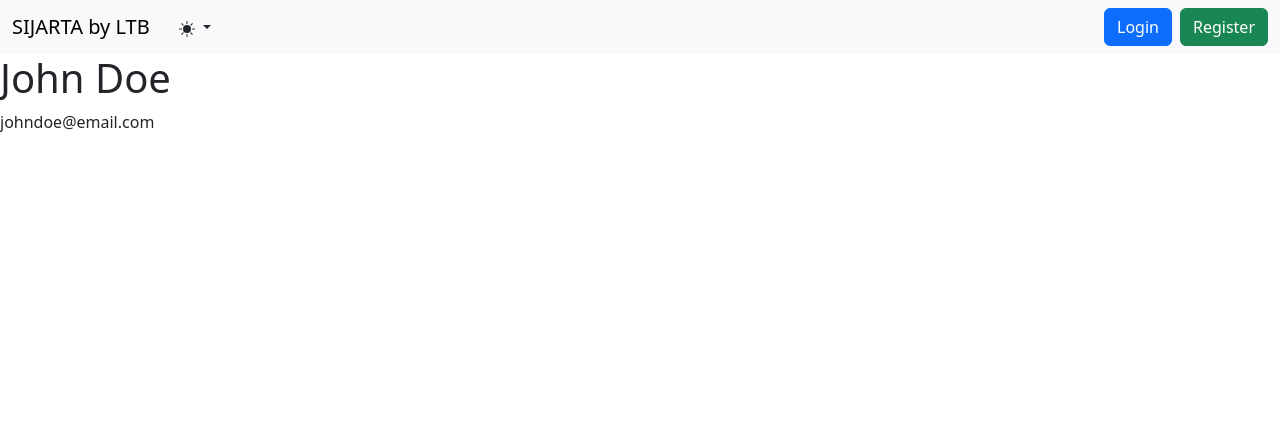
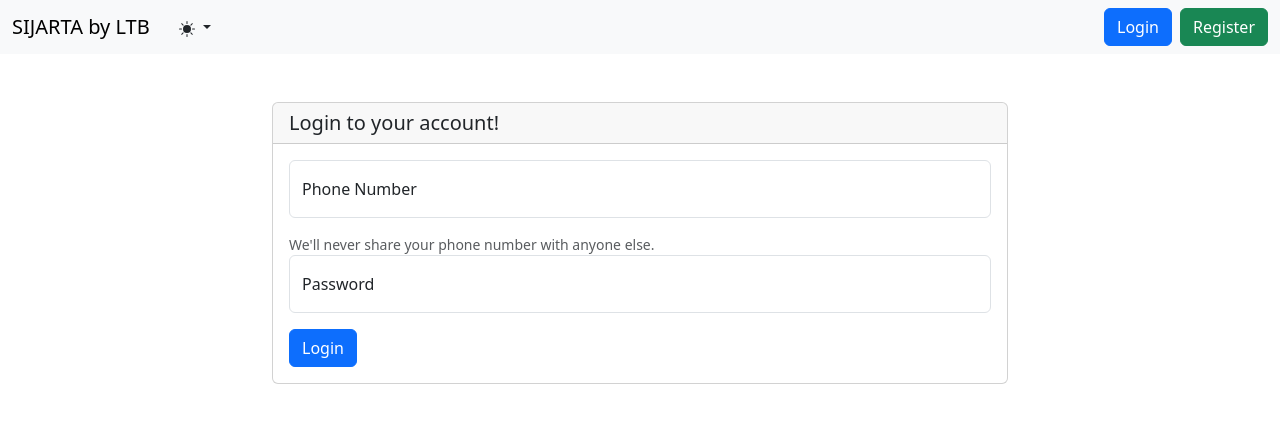
Before and after one commit to zufarra/sijarta-ltb, a Django app: page /users/login/ in a window 1280 px wide. Shown: the top 423 px of the page. Run offline with Django 5.2, Linux system fonts and the light colour scheme.

Commit message:
feat: create login page

```diff
--- a/users/templates/show_login.html
+++ b/users/templates/show_login.html
@@ -5,6 +5,34 @@
 {% endblock meta %}
 {% block content %}
     {% include 'navbar.html' %}
-    <h1>{{ name }}</h1>
-    <p>{{ email }}</p>
+    <section class="container my-5">
+        <div class="row justify-content-center">
+            <div class="col-md-6 col-lg-8">
+                <div class="card">
+                    <h5 class="card-header">Login to your account!</h5>
+                    <form class="card-body">
+                        <div class="mb-3 form-floating">
+                            <input type="tel"
+                                   class="form-control"
+                                   id="inputTel"
+                                   placeholder="+62XXXXXXXX"
+                                   pattern="^0?8\d{7,12}$"
+                                   required>
+                            <label for="inputTel">Phone Number</label>
+                        </div>
+                        <div id="telHelp" class="form-text">We'll never share your phone number with anyone else.</div>
+                        <div class="mb-3 form-floating">
+                            <input type="password"
+                                   class="form-control"
+                                   id="inputPassword"
+                                   placeholder="Password"
+                                   required>
+                            <label for="inputPassword">Password</label>
+                        </div>
+                        <button type="submit" class="btn btn-primary">Login</button>
+                    </form>
+                </div>
+            </div>
+        </div>
+    </section>
 {% endblock %}
```
